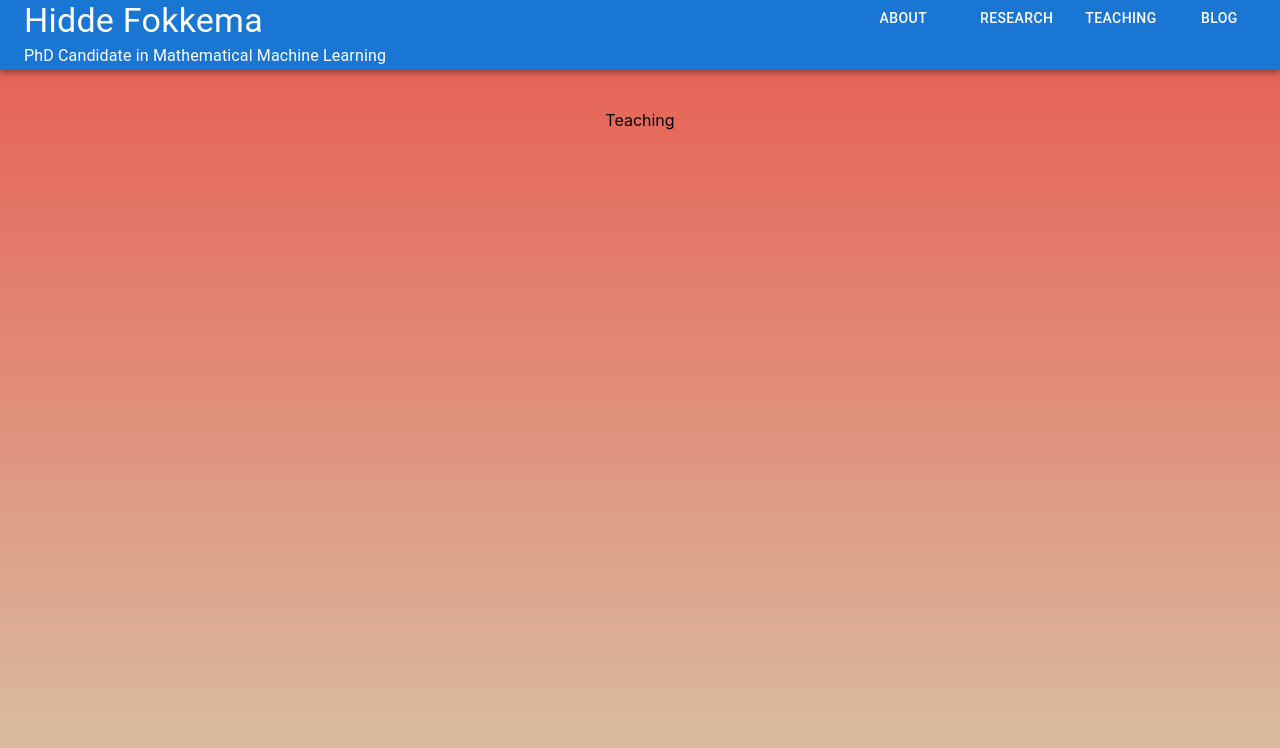
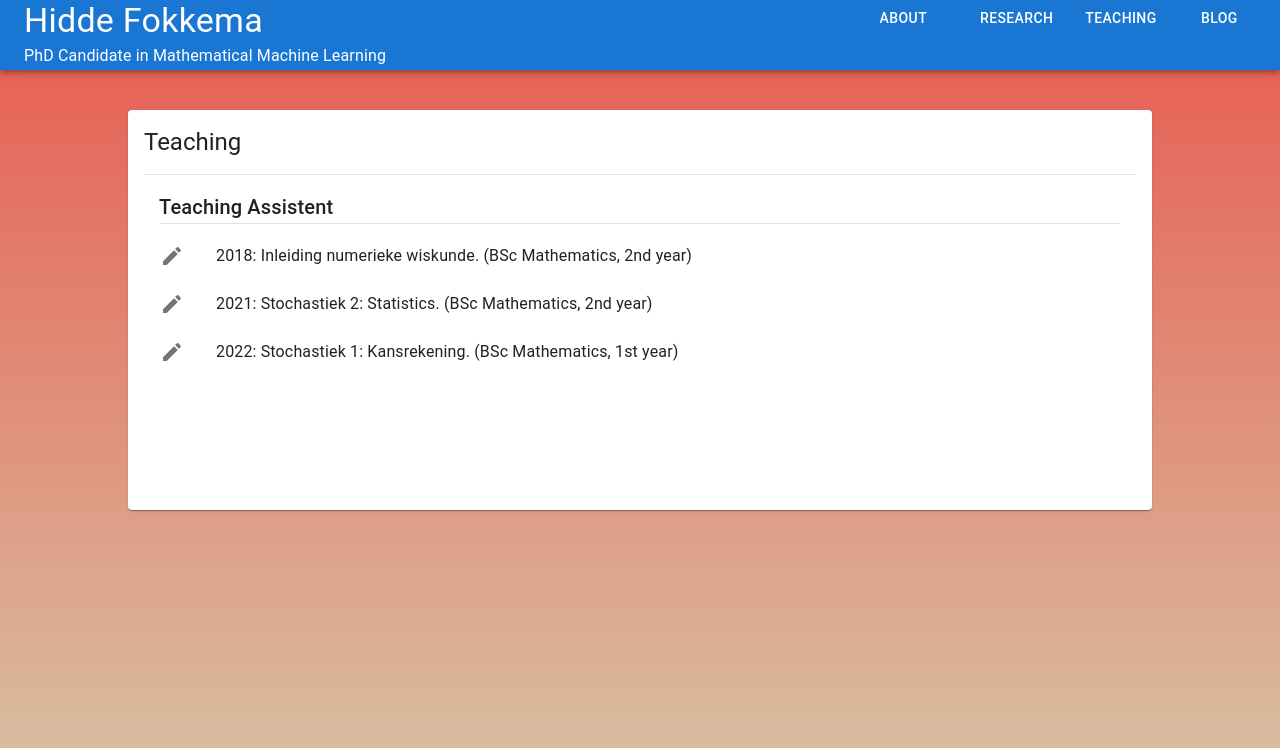
Before and after one commit to HiddeFok/personal-website-react, a React (Create React App) app: page /teaching in a window 1280 px wide. Shown: the top 748 px of the page. Built offline with nearby package versions, Linux system fonts and the light colour scheme.

Commit message:
Also added new placeholders for the other pages

```diff
--- /dev/null
+++ b/src/components/courseList.tsx
@@ -0,0 +1,34 @@
+
+import React from "react";
+
+import { Course, courseList } from "../data/teaching";
+
+import Typography from "@mui/material/Typography";
+import List from '@mui/material/List';
+import ListItem from '@mui/material/ListItem';
+import ListItemText from '@mui/material/ListItemText';
+import ListItemIcon from "@mui/material/ListItemIcon"
+import CreateIcon from '@mui/icons-material/Create';
+
+function createCourseItem(course: Course){
+  return (
+    <ListItem>
+      <ListItemIcon>
+        <CreateIcon/>
+      </ListItemIcon>
+      <ListItemText>
+        <Typography variant="body1">
+          {course.year}: {course.title}. ({course.level})
+        </Typography>
+      </ListItemText>
+    </ListItem>
+  )
+}
+
+export const CourseList: React.FC = () => {
+  return (
+    <List>
+      {courseList.map((course) => createCourseItem(course))}
+    </List>
+  )
+}
--- /dev/null
+++ b/src/data/teaching.ts
@@ -0,0 +1,23 @@
+export interface Course {
+  title: string
+  year: string
+  level: string
+}
+
+export const courseList: Course[] = [
+  {
+    title: "Inleiding numerieke wiskunde",
+    year: "2018",
+    level: "BSc Mathematics, 2nd year"
+  },
+  {
+    title: "Stochastiek 2: Statistics",
+    year: "2021",
+    level: "BSc Mathematics, 2nd year"
+  },
+  {
+    title: "Stochastiek 1: Kansrekening",
+    year: "2022",
+    level: "BSc Mathematics, 1st year"
+  }
+]
--- a/src/pages/blog.tsx
+++ b/src/pages/blog.tsx
@@ -1,10 +1,32 @@
 import React from "react";
+
+import Grid from "@mui/material/Grid"
+import Card from "@mui/material/Card"
+import CardHeader from "@mui/material/CardHeader"
+import CardContent from "@mui/material/CardContent"
+import Typography from "@mui/material/Typography";
+import Divider from "@mui/material/Divider";
+
 
 const Blog: React.FC = () => {
   return (
-    <div>
-      Blog
-    </div>
+    <Grid container spacing={0}>
+      <Grid item xs={1}/>
+      <Grid item xs={10}>
+        <Card sx={{margin: "0% 2%", minHeight: "50vh"} }>
+          <CardHeader
+            title="Blog"
+            align="left"
+          />
+          <Divider variant='middle'/>
+          <CardContent>
+            <Typography variant="h6">
+              Coming soon!
+            </Typography>
+          </CardContent>
+        </Card>
+      </Grid>
+    </Grid>
   )
 }
 
--- a/src/pages/research.tsx
+++ b/src/pages/research.tsx
@@ -27,19 +27,19 @@ const Research: React.FC = () => {
           />
           <Divider variant='middle'/>
           <CardContent>
-            <Typography variant="h6" align="left">
+            <Typography variant="h6" align="left" sx={{margin: "0px 15px"}}>
               Articles and preprints
             </Typography>
-            <Typography variant="body1" align="left">
+            <Typography variant="body1" align="left" sx={{margin: "0px 15px"}}>
               Work in progress, hopefully soon!
             </Typography>
             <Divider variant='middle'/>
-            <Typography variant="h6" align="left">
+            <Typography variant="h6" align="left" sx={{margin: "0px 15px"}}>
               Theses
             </Typography>
             <ThesisList/>
             <Divider variant='middle'/>
-            <Typography variant="h6" align="left">
+            <Typography variant="h6" align="left" sx={{margin: "0px 15px"}}>
               Talks
             </Typography>
           </CardContent>
--- a/src/pages/teaching.tsx
+++ b/src/pages/teaching.tsx
@@ -1,10 +1,35 @@
 import React from "react";
+
+import Grid from "@mui/material/Grid"
+import Card from "@mui/material/Card"
+import CardHeader from "@mui/material/CardHeader"
+import CardContent from "@mui/material/CardContent"
+import Typography from "@mui/material/Typography";
+import Divider from "@mui/material/Divider";
+
+import { CourseList } from "../components/courseList";
 
 const Teaching: React.FC = () => {
   return (
-    <div>
-      Teaching
-    </div>
+    <Grid container spacing={0}>
+      <Grid item xs={1}/>
+      <Grid item xs={10}>
+        <Card sx={{margin: "0% 2%", minHeight: "50vh"} }>
+          <CardHeader
+            title="Teaching"
+            align="left"
+          />
+          <Divider variant='middle'/>
+          <CardContent>
+            <Typography variant="h6" align="left" sx={{margin: "0px 15px"}}>
+              Teaching Assistent
+            </Typography>
+            <Divider variant='middle'/>
+            <CourseList/>
+          </CardContent>
+        </Card>
+      </Grid>
+    </Grid>
   )
 }
 
```
